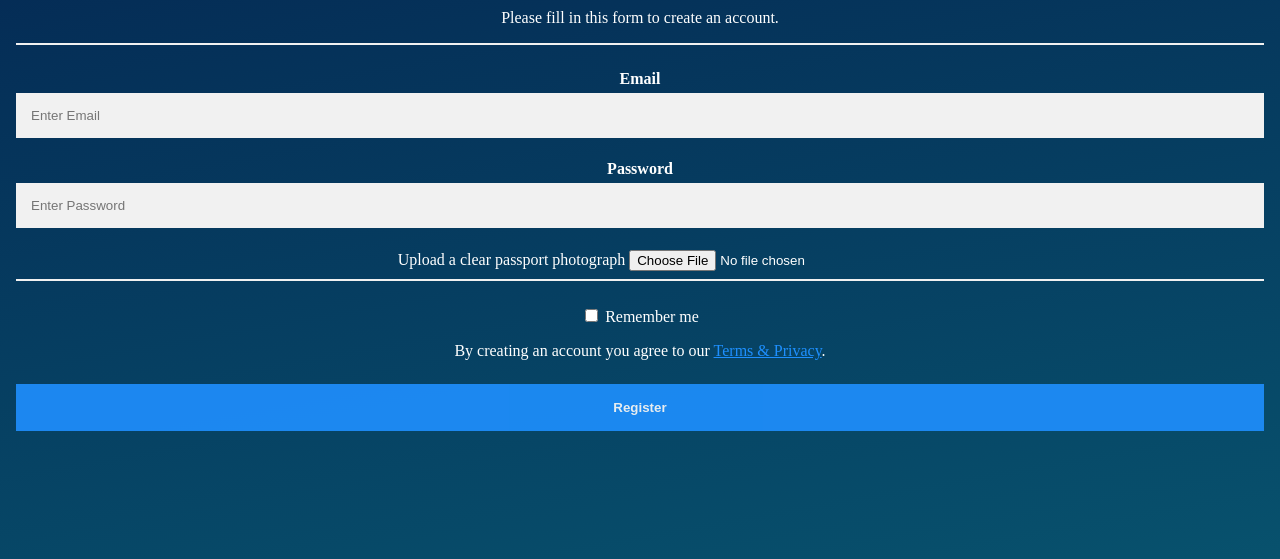
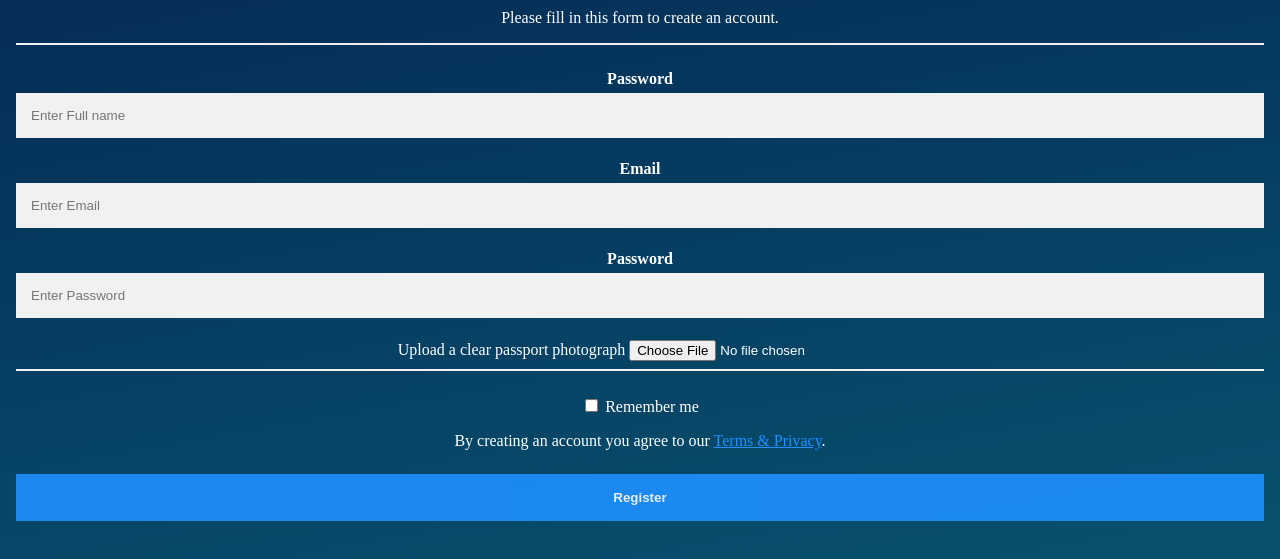
Before and after one commit to Hanif-adedotun/Test-Registration, a plain HTML site: page index.html in a window 1280 px wide. Shown: the part 145-704 px from the top of the page. Drawn offline with Linux system fonts and the light colour scheme.

Commit message:
Update index.html

```diff
--- a/index.html
+++ b/index.html
@@ -75,6 +75,9 @@
        <p>Please fill in this form to create an account.</p>
        <hr>
 
+        <label for="Full name"><b>Password</b></label>
+       <input type="text" placeholder="Enter Full name" name="Full name" id="name" required>
+
        <label for="email"><b>Email</b></label>
        <input type="text" placeholder="Enter Email" name="email" id="email" required>
 
```
